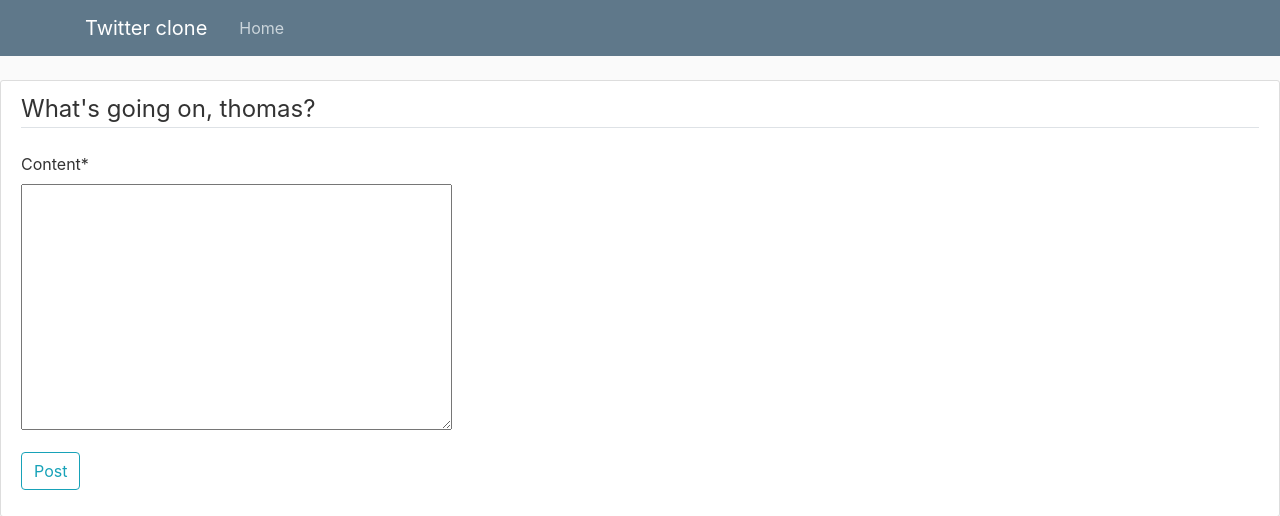
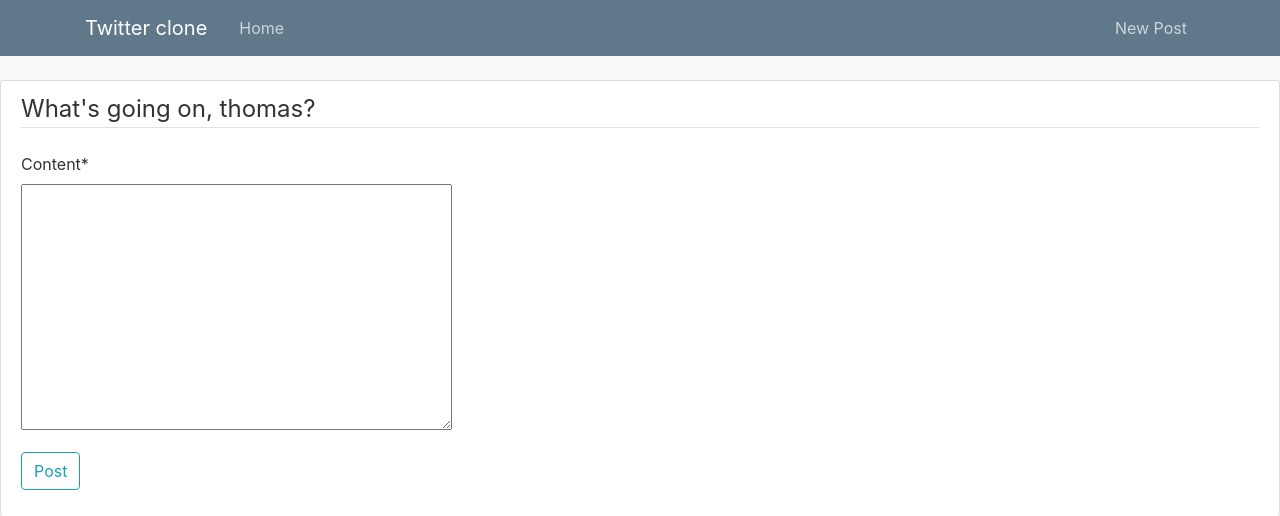
Before and after one commit to Tomasz-Ch/twitter, a Django app: page /compose/ in a window 1280 px wide. Shown: the top 516 px of the page. Run offline with Django 3.2, Linux system fonts and the light colour scheme; a user stored in the database is signed in; some libraries are stand-ins or nearby versions.

Commit message:
after exercise 3

```diff
--- a/twitter/templates/twitter/base.html
+++ b/twitter/templates/twitter/base.html
@@ -23,6 +23,12 @@
             <div class="navbar-nav mr-auto">
               <a class="nav-item nav-link" href="{% url 'twitter:index' %}">Home</a>
             </div>
+            <!-- Navbar Right Side -->
+            <div class="navbar-nav">
+                {% if user.is_authenticated %}
+                    <a class="nav-item nav-link" href="{% url 'twitter:compose' %}">New Post</a>
+                {% endif %}
+            </div>
           </div>
         </div>
       </nav>
```
